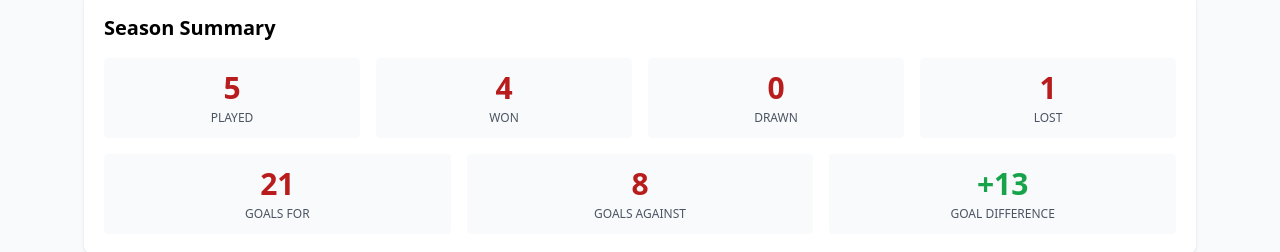
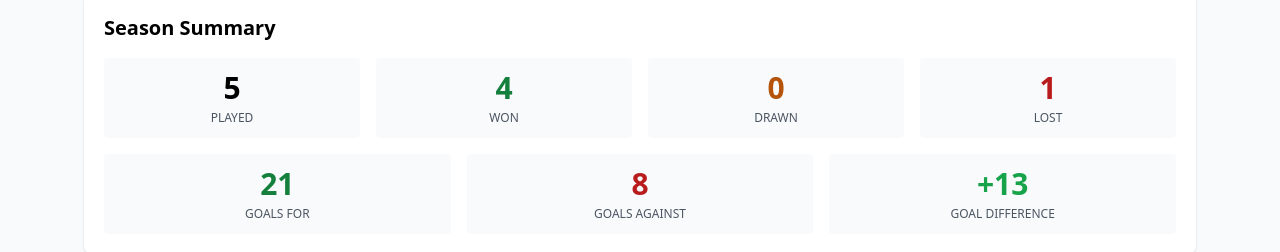
Before and after one commit to michaeljnorman2020-cmd/rosario-results, a React (Create React App) app: page / in a window 1280 px wide. Shown: the part 130-382 px from the top of the page. Built offline with nearby package versions, Linux system fonts and the light colour scheme.

Commit message:
05-10 - header updates

```diff
--- a/src/App.js
+++ b/src/App.js
@@ -239,15 +239,15 @@ const App = () => {
           <h2 className="text-xl font-bold mb-4">Season Summary</h2>
           <div className="grid grid-cols-4 gap-4 mb-4">
             <div className="text-center p-3 bg-gray-50 rounded">
-              <div className="text-3xl font-bold text-red-700">{seasonStats.played}</div>
+              <div className="text-3xl font-bold text-black-700">{seasonStats.played}</div>
               <div className="text-xs uppercase text-gray-600 mt-1">Played</div>
             </div>
             <div className="text-center p-3 bg-gray-50 rounded">
-              <div className="text-3xl font-bold text-red-700">{seasonStats.won}</div>
+              <div className="text-3xl font-bold text-green-700">{seasonStats.won}</div>
               <div className="text-xs uppercase text-gray-600 mt-1">Won</div>
             </div>
             <div className="text-center p-3 bg-gray-50 rounded">
-              <div className="text-3xl font-bold text-red-700">{seasonStats.drawn}</div>
+              <div className="text-3xl font-bold text-amber-700">{seasonStats.drawn}</div>
               <div className="text-xs uppercase text-gray-600 mt-1">Drawn</div>
             </div>
             <div className="text-center p-3 bg-gray-50 rounded">
@@ -257,7 +257,7 @@ const App = () => {
           </div>
           <div className="grid grid-cols-3 gap-4">
             <div className="text-center p-3 bg-gray-50 rounded">
-              <div className="text-3xl font-bold text-red-700">{seasonStats.goalsFor}</div>
+              <div className="text-3xl font-bold text-green-700">{seasonStats.goalsFor}</div>
               <div className="text-xs uppercase text-gray-600 mt-1">Goals For</div>
             </div>
             <div className="text-center p-3 bg-gray-50 rounded">
```
